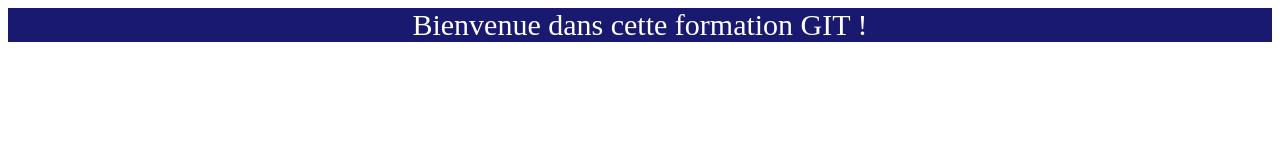
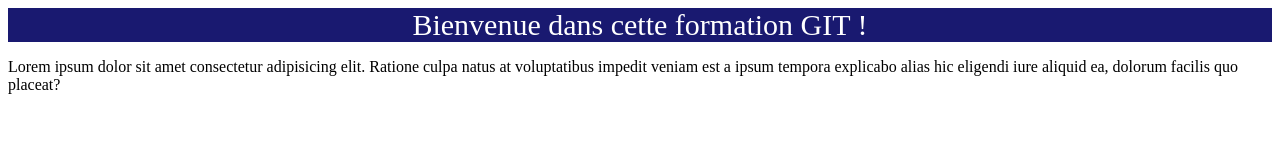
Before and after one commit to Nolibois/Git_Test, a plain HTML site: page index.html in a window 1280 px wide. Drawn offline with Linux system fonts and the light colour scheme.

Commit message:
add paragraphe

```diff
--- a/index.html
+++ b/index.html
@@ -10,5 +10,11 @@
   <body>
     <!-- Titre -->
     <div id="top-banner">Bienvenue dans cette formation GIT !</div>
+
+    <p>
+      Lorem ipsum dolor sit amet consectetur adipisicing elit. Ratione culpa
+      natus at voluptatibus impedit veniam est a ipsum tempora explicabo alias
+      hic eligendi iure aliquid ea, dolorum facilis quo placeat?
+    </p>
   </body>
 </html>
```
